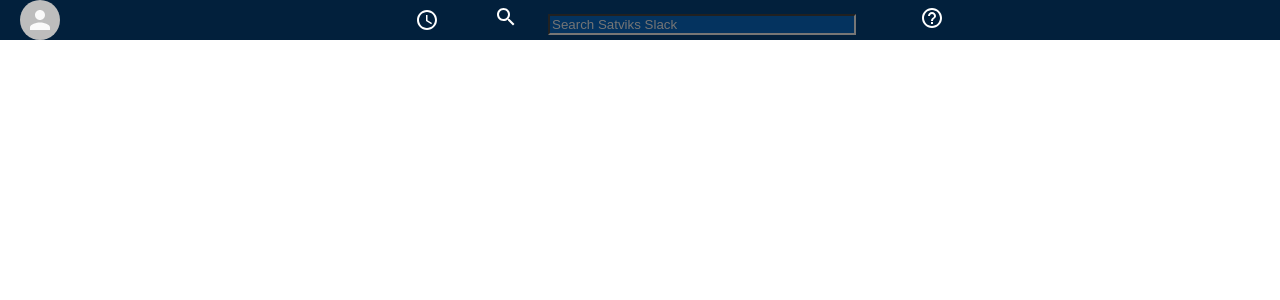
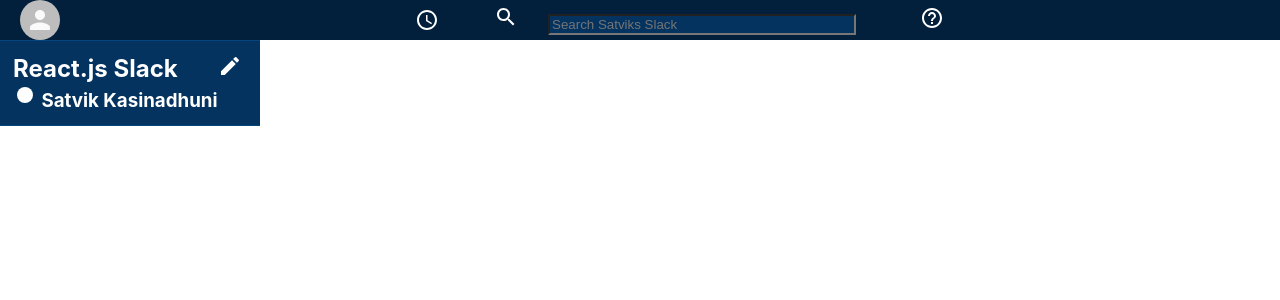
Before and after one commit to KasinadhuniProgrammer/SatviksSlack, a React (Create React App) app: page / in a window 1280 px wide. Shown: the top 300 px of the page. Built offline with nearby package versions, Linux system fonts and the light colour scheme.

Commit message:
started sidebar

```diff
--- a/src/App.js
+++ b/src/App.js
@@ -2,11 +2,13 @@
 import './App.css';
 
 import Header from './Header';
+import SideBar from './SideBar';
 
 function App() {
   return (
     <div className="app">
       <Header />
+      <SideBar />
     </div>
   );
 }
--- /dev/null
+++ b/src/SideBar.css
@@ -0,0 +1,13 @@
+.sidebar {
+    color: white;
+    background-color: #04335F;
+    border-top: 1px solid #07457F;
+    max-width: 260px;
+}
+
+.sidebar__firstsec {
+    display: flex;
+    border-bottom: 1px solid #07457F;
+    padding-bottom: 10px;
+    padding: 13px;
+}
--- /dev/null
+++ b/src/SideBar.js
@@ -0,0 +1,23 @@
+import React from 'react';
+import './SideBar.css';
+import FiberManualRecordIcon from '@material-ui/icons/FiberManualRecord';
+import CreateIcon from '@material-ui/icons/Create';
+
+function SideBar() {
+    return (
+        <div className="sidebar">
+            <div className="sidebar__firstsec">
+                <div className="sidebar__firstinfo">
+                    <h2>React.js Slack</h2>
+                    <h3><FiberManualRecordIcon /> Satvik Kasinadhuni</h3>
+                </div>
+                <div><CreateIcon /></div>
+
+            </div>
+
+
+        </div>
+    );
+}
+
+export default SideBar;
```
Also changed, not shown: 1 other file (tests, documents, lock files or other folders).
